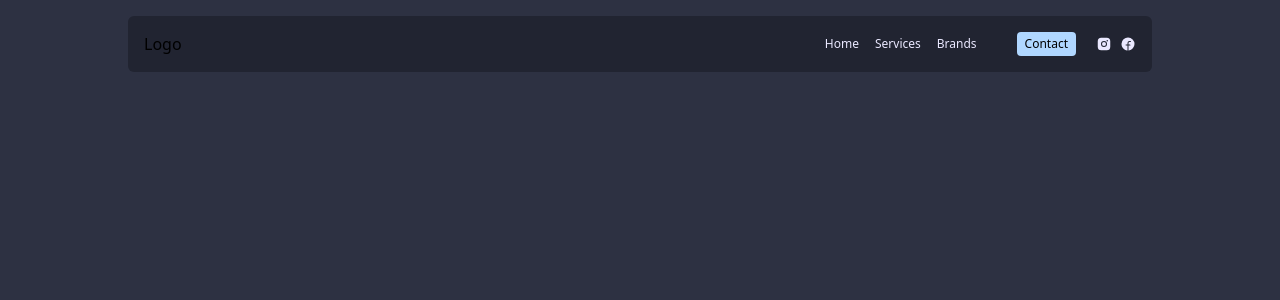
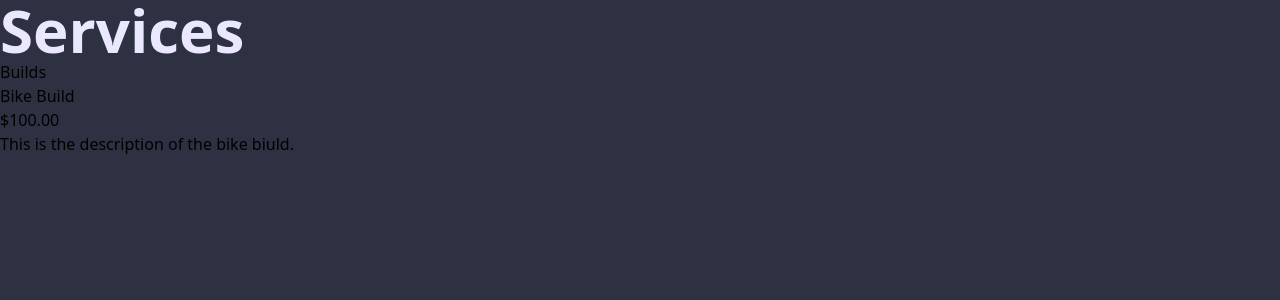
Before and after one commit to dylanreedx/CityCyclery, a Next.js app: page /services in a window 1280 px wide. Shown: the top 300 px of the page. Built offline with nearby package versions, Linux system fonts and the light colour scheme.

Commit message:
build info

```diff
--- a/pages/services.tsx
+++ b/pages/services.tsx
@@ -9,12 +9,21 @@ import { Layout } from '@/components/Layout';
 export default function Services() {
 	return (
 		<>
-			<HeadComponent
+			{/* <HeadComponent
 				title='Services - City Cyclery'
 			/>
 			<Layout>
 				<div></div>
-			</Layout>
+			</Layout> */}
+            <section>
+                <h1 className='text-light-500 font-bold text-4xl md:text-6xl z-50 max-w-[20ch]'>
+				Services
+			    </h1>
+                <h2>Builds</h2>
+                <h4>Bike Build</h4>
+                <p>$100.00</p>
+                <p>This is the description of the bike biuld.</p>
+            </section>
 		</>
 	);
 }
```
